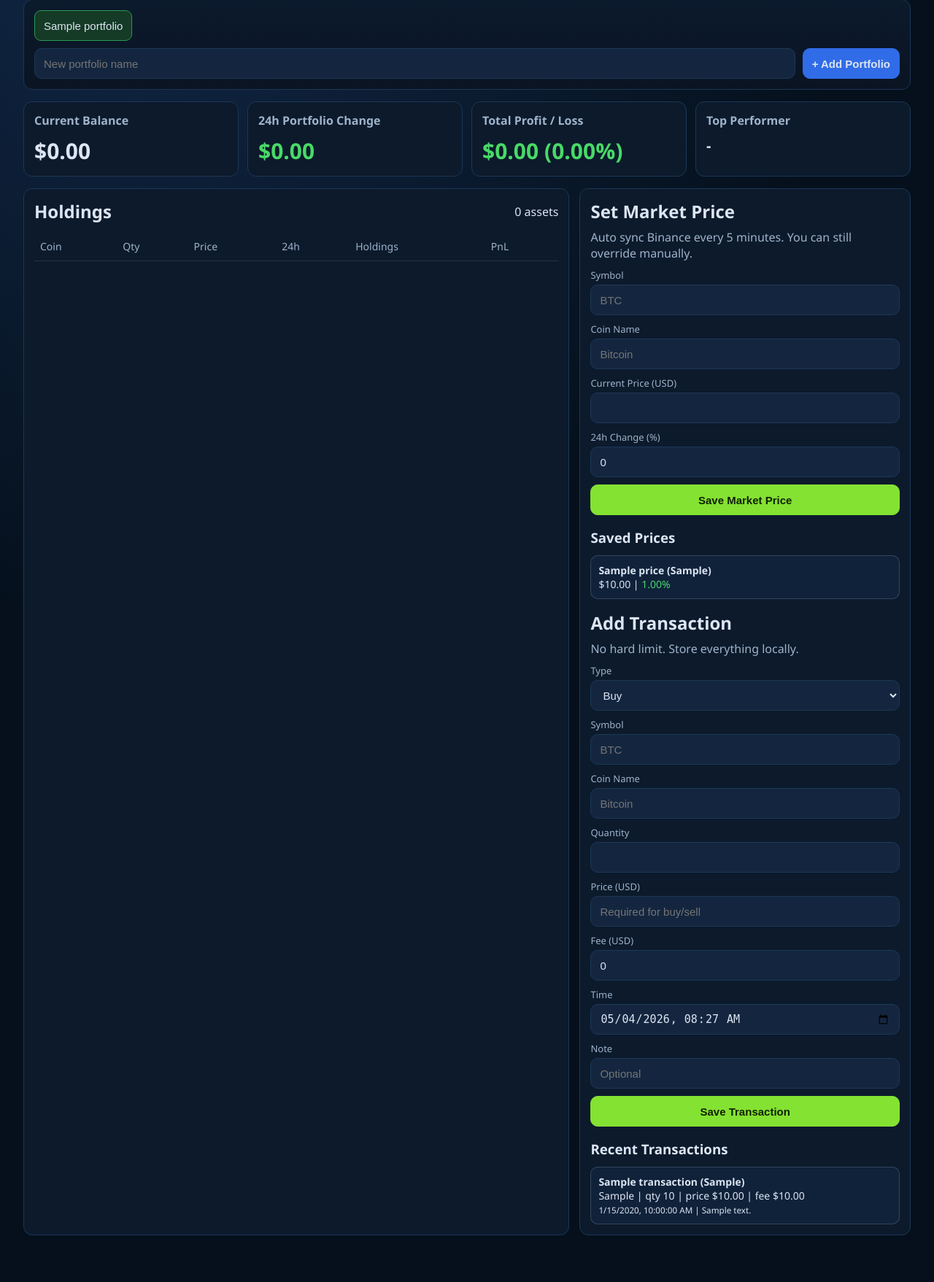
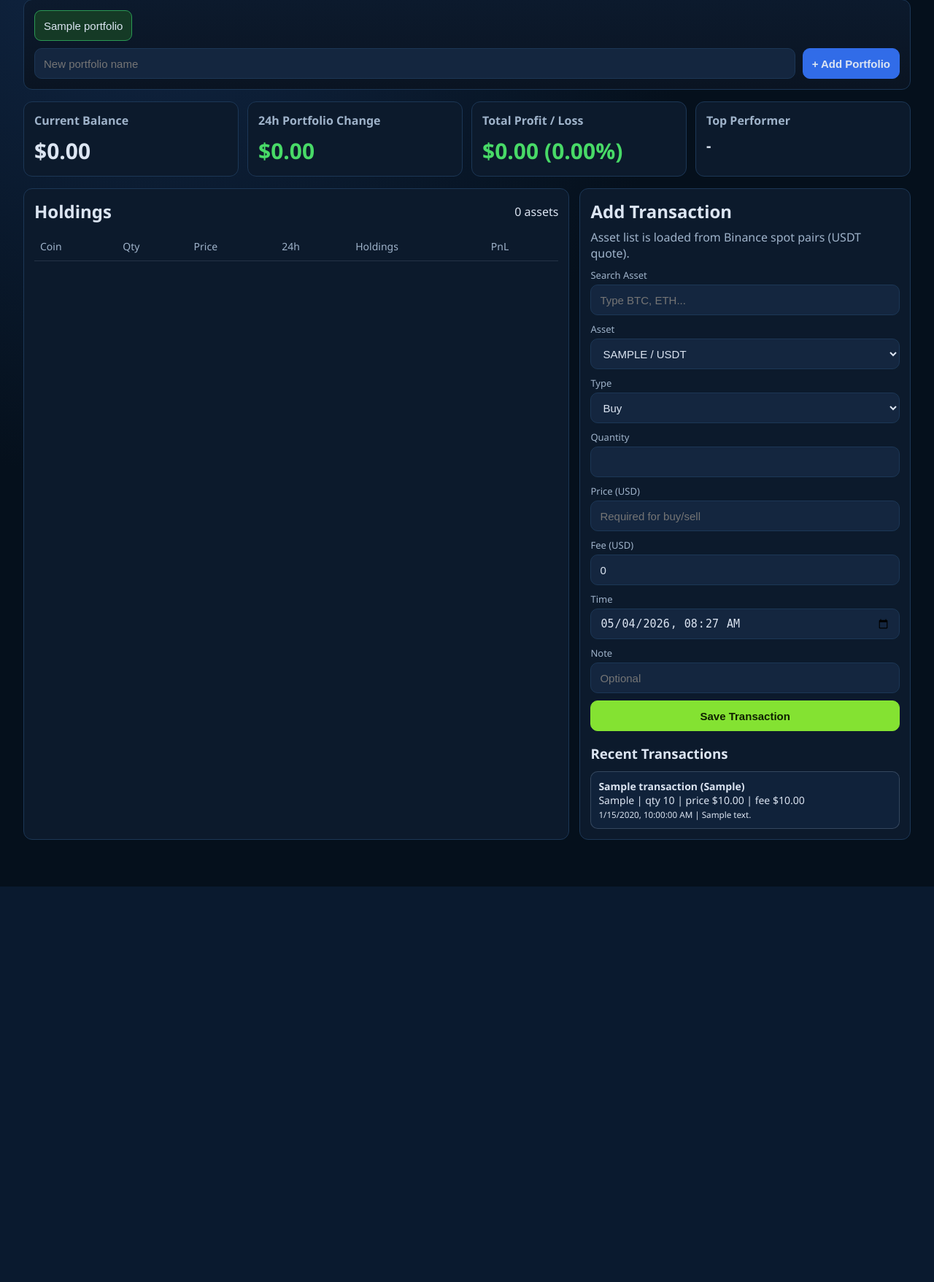
Before and after one commit to anhnbh/cryptocurrency, a FastAPI app: page / in a window 1280 px wide. Shown: the part 112-1869 px from the top of the page at 73% size. After the commit the page ends 1327 px from the top, so only its background shows below. Run offline with FastAPI, Linux system fonts and the light colour scheme; tables that the repository leaves empty hold one stand-in row (values such as "Sample post"); lists and menus that the app fills with data are empty.

Commit message:
update_code_260405

```diff
--- a/app/main.py
+++ b/app/main.py
@@ -4,7 +4,7 @@ import asyncio
 import logging
 import os
 from collections import defaultdict
-from datetime import datetime, timezone
+from datetime import datetime, timedelta, timezone
 from decimal import Decimal, InvalidOperation
 from typing import Any
 
@@ -41,6 +41,7 @@ def env_int(name: str, default: int) -> int:
 
 PRICE_SYNC_ENABLED = env_bool("PRICE_SYNC_ENABLED", True)
 PRICE_SYNC_INTERVAL_SECONDS = max(60, env_int("PRICE_SYNC_INTERVAL_SECONDS", 300))
+ASSET_CACHE_TTL_SECONDS = max(300, env_int("ASSET_CACHE_TTL_SECONDS", 21600))
 
 logging.basicConfig(level=os.getenv("LOG_LEVEL", "INFO"))
 logger = logging.getLogger("portfolio")
@@ -98,6 +99,9 @@ app = FastAPI(title="Local Crypto Portfolio")
 app.mount("/static", StaticFiles(directory="app/static"), name="static")
 templates = Jinja2Templates(directory="app/templates")
 price_sync_task: asyncio.Task[Any] | None = None
+assets_cache: list[dict[str, str]] = []
+assets_cache_expiry: datetime | None = None
+assets_cache_lock = asyncio.Lock()
 
 
 def get_db():
@@ -115,20 +119,13 @@ class PortfolioCreate(BaseModel):
 class TransactionCreate(BaseModel):
     portfolio_id: int
     symbol: str = Field(min_length=1, max_length=30)
-    coin_name: str = Field(min_length=1, max_length=120)
+    coin_name: str | None = Field(default=None, max_length=120)
     tx_type: str = Field(pattern=r"^(buy|sell|transfer_in|transfer_out)$")
     quantity: str
     price_usd: str | None = None
     fee_usd: str | None = "0"
     note: str | None = ""
     tx_time: str
-
-
-class PriceUpdate(BaseModel):
-    symbol: str = Field(min_length=1, max_length=30)
-    coin_name: str = Field(min_length=1, max_length=120)
-    price_usd: str
-    change_24h_pct: str | None = "0"
 
 
 @app.on_event("startup")
@@ -141,6 +138,8 @@ async def startup() -> None:
             seed = Portfolio(name="Main Portfolio")
             db.add(seed)
             db.commit()
+
+    await get_binance_assets(force_refresh=True)
 
     if PRICE_SYNC_ENABLED:
         price_sync_task = asyncio.create_task(price_sync_loop(), name="binance-price-sync")
@@ -179,6 +178,12 @@ def list_portfolios(db: Session = Depends(get_db)):
     return [{"id": row.id, "name": row.name} for row in rows]
 
 
+@app.get("/api/assets")
+async def list_assets():
+    assets = await get_binance_assets()
+    return {"quote_asset": PRICE_SYNC_QUOTE_ASSET, "assets": assets}
+
+
 def parse_decimal(text: str | None, field_name: str, allow_none: bool = False) -> Decimal | None:
     if text is None or str(text).strip() == "":
         if allow_none:
@@ -189,24 +194,6 @@ def parse_decimal(text: str | None, field_name: str, allow_none: bool = False) -
     except (InvalidOperation, ValueError) as exc:
         raise HTTPException(status_code=400, detail=f"{field_name} must be a number") from exc
     return value
-
-
-@app.post("/api/prices")
-def upsert_price(payload: PriceUpdate, db: Session = Depends(get_db)):
-    symbol = payload.symbol.upper().strip()
-    coin_name = payload.coin_name.strip()
-
-    price = parse_decimal(payload.price_usd, "price_usd")
-    if price is None or price <= 0:
-        raise HTTPException(status_code=400, detail="price_usd must be > 0")
-
-    change = parse_decimal(payload.change_24h_pct, "change_24h_pct")
-    if change is None:
-        change = Decimal("0")
-
-    upsert_price_row(db, symbol, coin_name, price, change, now=datetime.now(timezone.utc))
-    db.commit()
-    return {"symbol": symbol}
 
 
 @app.post("/api/transactions")
@@ -244,7 +231,7 @@ def create_transaction(payload: TransactionCreate, db: Session = Depends(get_db)
     tx = Transaction(
         portfolio_id=payload.portfolio_id,
         symbol=payload.symbol.upper().strip(),
-        coin_name=payload.coin_name.strip(),
+        coin_name=resolve_coin_name(payload.symbol.upper().strip(), payload.coin_name),
         tx_type=payload.tx_type,
         quantity=quantity,
         price_usd=price,
@@ -451,6 +438,78 @@ def get_price_map(db: Session) -> dict[str, dict[str, Any]]:
     }
 
 
+def resolve_coin_name(symbol: str, provided_name: str | None) -> str:
+    if provided_name and provided_name.strip():
+        return provided_name.strip()
+    for item in assets_cache:
+        if item["symbol"] == symbol:
+            return item["coin_name"]
+    return symbol
+
+
+def get_assets_from_db() -> list[dict[str, str]]:
+    with SessionLocal() as db:
+        found: dict[str, str] = {}
+        for row in db.scalars(select(AssetPrice).order_by(AssetPrice.symbol.asc())).all():
+            sym = row.symbol.upper().strip()
+            if sym:
+                found[sym] = row.coin_name or sym
+        for symbol, coin_name in db.execute(select(Transaction.symbol, Transaction.coin_name).distinct()).all():
+            sym = (symbol or "").upper().strip()
+            if sym and sym not in found:
+                found[sym] = coin_name or sym
+        return [{"symbol": k, "coin_name": v} for k, v in sorted(found.items())]
+
+
+async def fetch_binance_assets() -> list[dict[str, str]]:
+    params = {"permissions": "SPOT"}
+    async with httpx.AsyncClient(timeout=20) as client:
+        resp = await client.get(f"{BINANCE_API_BASE}/api/v3/exchangeInfo", params=params)
+        resp.raise_for_status()
+        data = resp.json()
+
+    symbols = data.get("symbols", []) if isinstance(data, dict) else []
+    base_assets: set[str] = set()
+    for row in symbols:
+        if not isinstance(row, dict):
+            continue
+        if row.get("status") != "TRADING":
+            continue
+        if str(row.get("quoteAsset", "")).upper() != PRICE_SYNC_QUOTE_ASSET:
+            continue
+        base = str(row.get("baseAsset", "")).upper().strip()
+        if base:
+            base_assets.add(base)
+
+    return [{"symbol": s, "coin_name": s} for s in sorted(base_assets)]
+
+
+async def get_binance_assets(force_refresh: bool = False) -> list[dict[str, str]]:
+    global assets_cache, assets_cache_expiry
+
+    now = datetime.now(timezone.utc)
+    if not force_refresh and assets_cache and assets_cache_expiry and now < assets_cache_expiry:
+        return assets_cache
+
+    async with assets_cache_lock:
+        now = datetime.now(timezone.utc)
+        if not force_refresh and assets_cache and assets_cache_expiry and now < assets_cache_expiry:
+            return assets_cache
+        try:
+            fresh = await fetch_binance_assets()
+            if fresh:
+                assets_cache = fresh
+                assets_cache_expiry = now + timedelta(seconds=ASSET_CACHE_TTL_SECONDS)
+                return assets_cache
+        except Exception:
+            logger.exception("Failed to fetch Binance asset list")
+
+        fallback = get_assets_from_db()
+        assets_cache = fallback
+        assets_cache_expiry = now + timedelta(seconds=300)
+        return assets_cache
+
+
 def get_symbol_name_map_for_sync(db: Session) -> dict[str, str]:
     symbol_name: dict[str, str] = {}
 
--- a/app/static/app.js
+++ b/app/static/app.js
@@ -1,5 +1,6 @@
 const state = {
   activePortfolioId: null,
+  assets: [],
 };
 
 const fmtUSD = (n) =>
@@ -83,25 +84,6 @@ function renderHoldings(holdings) {
   });
 }
 
-function renderPrices(rows) {
-  const ul = document.getElementById("priceList");
-  ul.innerHTML = "";
-
-  if (!rows.length) {
-    ul.innerHTML = "<li>No saved prices yet.</li>";
-    return;
-  }
-
-  rows.forEach((row) => {
-    const li = document.createElement("li");
-    li.innerHTML = `
-      <strong>${row.coin_name} (${row.symbol})</strong><br>
-      ${fmtUSD(row.price_usd)} | <span class="${pnlClass(row.change_24h_pct)}">${Number(row.change_24h_pct).toFixed(2)}%</span>
-    `;
-    ul.appendChild(li);
-  });
-}
-
 function renderTransactions(rows) {
   const ul = document.getElementById("recentTx");
   ul.innerHTML = "";
@@ -124,6 +106,42 @@ function renderTransactions(rows) {
   });
 }
 
+function renderAssetOptions(filtered) {
+  const select = document.getElementById("assetSelect");
+  const currentValue = select.value;
+  select.innerHTML = "";
+
+  filtered.forEach((asset) => {
+    const opt = document.createElement("option");
+    opt.value = asset.symbol;
+    opt.textContent = `${asset.symbol} / USDT`;
+    opt.dataset.coinName = asset.coin_name || asset.symbol;
+    select.appendChild(opt);
+  });
+
+  if (currentValue && filtered.some((a) => a.symbol === currentValue)) {
+    select.value = currentValue;
+  }
+}
+
+function filterAssets() {
+  const keyword = document.getElementById("assetSearch").value.trim().toUpperCase();
+  if (!keyword) {
+    renderAssetOptions(state.assets);
+    return;
+  }
+
+  const filtered = state.assets.filter((a) => a.symbol.includes(keyword));
+  renderAssetOptions(filtered);
+}
+
+async function loadAssets() {
+  const res = await fetch("/api/assets");
+  const data = await res.json();
+  state.assets = data.assets || [];
+  renderAssetOptions(state.assets);
+}
+
 async function loadState() {
   const query = state.activePortfolioId ? `?portfolio_id=${state.activePortfolioId}` : "";
   const res = await fetch(`/api/state${query}`);
@@ -133,7 +151,6 @@ async function loadState() {
   renderTabs(data.portfolios, data.active_portfolio_id);
   renderSummary(data.summary);
   renderHoldings(data.holdings);
-  renderPrices(data.prices || []);
   renderTransactions(data.transactions);
 }
 
@@ -149,18 +166,6 @@ async function createPortfolio(name) {
   }
   const row = await res.json();
   state.activePortfolioId = row.id;
-}
-
-async function upsertPrice(payload) {
-  const res = await fetch("/api/prices", {
-    method: "POST",
-    headers: { "Content-Type": "application/json" },
-    body: JSON.stringify(payload),
-  });
-  if (!res.ok) {
-    const err = await res.json();
-    throw new Error(err.detail || "Failed to save market price");
-  }
 }
 
 async function createTransaction(payload) {
@@ -190,31 +195,19 @@ function bindForms() {
     }
   });
 
-  document.getElementById("priceForm").addEventListener("submit", async (e) => {
-    e.preventDefault();
-    const payload = {
-      symbol: document.getElementById("priceSymbol").value.trim().toUpperCase(),
-      coin_name: document.getElementById("priceCoinName").value.trim(),
-      price_usd: document.getElementById("marketPriceUsd").value,
-      change_24h_pct: document.getElementById("marketChange24h").value || "0",
-    };
-
-    try {
-      await upsertPrice(payload);
-      document.getElementById("priceSymbol").value = "";
-      document.getElementById("priceCoinName").value = "";
-      document.getElementById("marketPriceUsd").value = "";
-      document.getElementById("marketChange24h").value = "0";
-      await loadState();
-    } catch (err) {
-      alert(err.message);
-    }
-  });
+  document.getElementById("assetSearch").addEventListener("input", filterAssets);
 
   document.getElementById("txForm").addEventListener("submit", async (e) => {
     e.preventDefault();
     if (!state.activePortfolioId) {
       alert("Please create/select a portfolio first.");
+      return;
+    }
+
+    const select = document.getElementById("assetSelect");
+    const selectedOption = select.options[select.selectedIndex];
+    if (!selectedOption) {
+      alert("Please select an asset from Binance list.");
       return;
     }
 
@@ -225,8 +218,8 @@ function bindForms() {
     const payload = {
       portfolio_id: state.activePortfolioId,
       tx_type: txType,
-      symbol: document.getElementById("symbol").value.trim().toUpperCase(),
-      coin_name: document.getElementById("coinName").value.trim(),
+      symbol: selectedOption.value,
+      coin_name: selectedOption.dataset.coinName || selectedOption.value,
       quantity: document.getElementById("quantity").value,
       price_usd: document.getElementById("priceUsd").value || null,
       fee_usd: document.getElementById("feeUsd").value || "0",
@@ -236,8 +229,6 @@ function bindForms() {
 
     try {
       await createTransaction(payload);
-      document.getElementById("symbol").value = "";
-      document.getElementById("coinName").value = "";
       document.getElementById("quantity").value = "";
       document.getElementById("priceUsd").value = "";
       document.getElementById("note").value = "";
@@ -248,9 +239,17 @@ function bindForms() {
     }
   });
 
-  document.getElementById("refreshBtn").addEventListener("click", loadState);
+  document.getElementById("refreshBtn").addEventListener("click", async () => {
+    await loadAssets();
+    await loadState();
+  });
 }
 
-setDefaultTxTime();
-bindForms();
-loadState();
+async function bootstrap() {
+  setDefaultTxTime();
+  bindForms();
+  await loadAssets();
+  await loadState();
+}
+
+bootstrap();
--- a/app/templates/index.html
+++ b/app/templates/index.html
@@ -67,42 +67,20 @@
         </section>
 
         <aside class="panel side">
-          <h2>Set Market Price</h2>
-          <p class="muted">Auto sync Binance every 5 minutes. You can still override manually.</p>
+          <h2>Add Transaction</h2>
+          <p class="muted">Asset list is loaded from Binance spot pairs (USDT quote).</p>
 
-          <form id="priceForm" class="stack-form">
+          <form id="txForm" class="stack-form">
             <label>
-              Symbol
-              <input id="priceSymbol" type="text" placeholder="BTC" required />
+              Search Asset
+              <input id="assetSearch" type="text" placeholder="Type BTC, ETH..." />
             </label>
 
             <label>
-              Coin Name
-              <input id="priceCoinName" type="text" placeholder="Bitcoin" required />
+              Asset
+              <select id="assetSelect" required></select>
             </label>
 
-            <label>
-              Current Price (USD)
-              <input id="marketPriceUsd" type="number" step="any" min="0.0000000001" required />
-            </label>
-
-            <label>
-              24h Change (%)
-              <input id="marketChange24h" type="number" step="any" value="0" />
-            </label>
-
-            <button type="submit" class="btn success">Save Market Price</button>
-          </form>
-
-          <div class="recent-wrap">
-            <h3>Saved Prices</h3>
-            <ul id="priceList" class="recent-list"></ul>
-          </div>
-
-          <h2 style="margin-top:16px">Add Transaction</h2>
-          <p class="muted">No hard limit. Store everything locally.</p>
-
-          <form id="txForm" class="stack-form">
             <label>
               Type
               <select id="txType" required>
@@ -111,16 +89,6 @@
                 <option value="transfer_in">Transfer In</option>
                 <option value="transfer_out">Transfer Out</option>
               </select>
-            </label>
-
-            <label>
-              Symbol
-              <input id="symbol" type="text" placeholder="BTC" required />
-            </label>
-
-            <label>
-              Coin Name
-              <input id="coinName" type="text" placeholder="Bitcoin" required />
             </label>
 
             <label>
```
Also changed, not shown: README.md.
